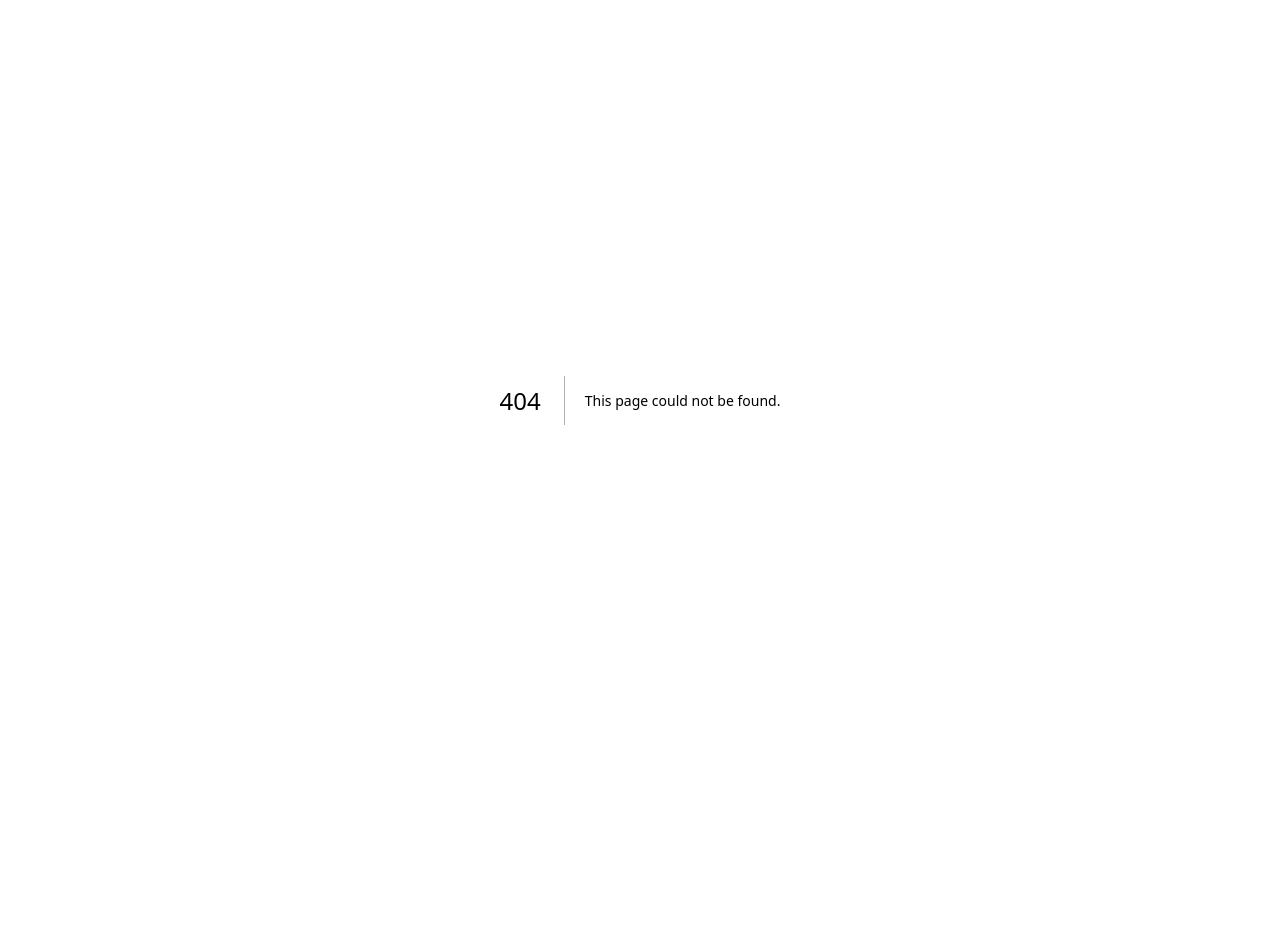
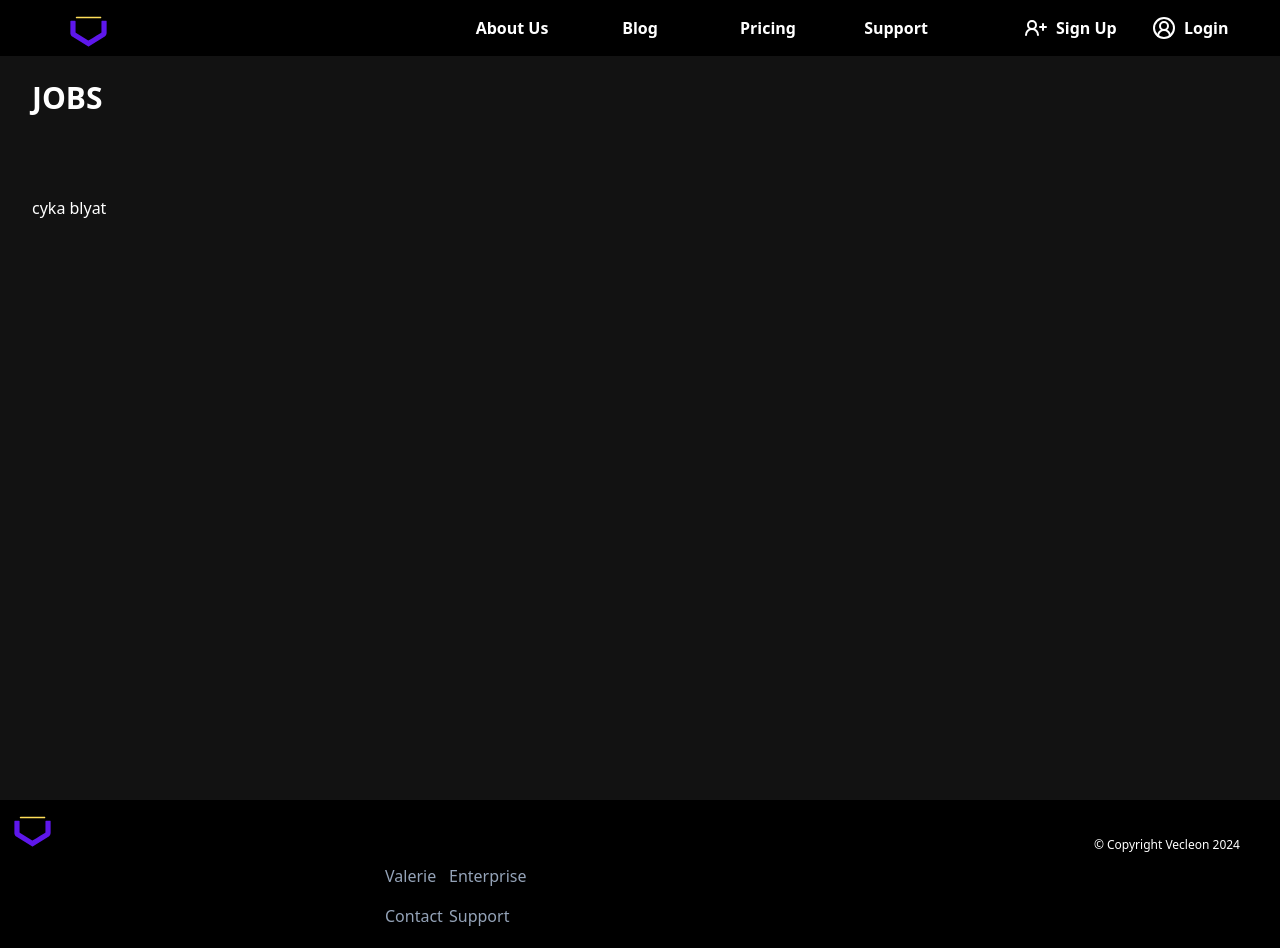
Before and after one commit to 0xChadeus/vecleon-chatbot-frontend, a Next.js app: page /careers in a window 1280 px wide. Before the commit this address had no page. Shown: the top 948 px of the page. Before the commit the page ends 800 px from the top, so only its background shows below. Built offline with nearby package versions, Linux system fonts and the light colour scheme.

Commit message:
finish landing page, create page scaffolds for landing page links

```diff
--- /dev/null
+++ b/src/app/blog/page.tsx
@@ -0,0 +1,46 @@
+'use client'
+import Image from 'next/image'
+import { LandingNavbar } from '@/components/landing-navbar'
+import React, {useEffect, useRef} from 'react';
+import {useScroll, motion, useTransform} from 'framer-motion';
+import { Button } from '@/components/ui/button';
+import VecleonLogo from '@/components/logo';
+import Footer from '@/components/footer';
+
+
+
+//home (landing) page
+export default function Blog() {
+
+  const container = useRef(null);
+  const {scrollYProgress} = useScroll({
+    target: container,
+    offset: ['start start', 'end start'],
+  });
+
+  const titleScroll = useTransform(scrollYProgress, [0, 1], [0, 700]);
+  const bgScroll = useTransform(scrollYProgress, [0, 1], [-100, -200]);
+  const infoScroll = useTransform(scrollYProgress, [0, 1], [0, -400]);
+  const rd = Math.floor(Math.random() * -75) - 25;
+
+  return (
+    <>
+      <LandingNavbar/>
+
+      <div className="bg-grey h-1/2 h-screen">
+      <div id="features" className="text-left">
+      <div className="container flex flex-col">
+        <div className=" col-md-10 col-md-offset-1 section-title">
+          <h2 className="relative flex left-0 text-3xl font-sans top-24 md:top-20 font-extrabold">BLOG</h2>
+          <h3 className="relative flex left-0 text-2xl font-sans font-bold top-28 sm:top-40"></h3>
+          <h4 className="relative flex left-0 text-md font-sans top-28 sm:top-40"> cyka blyat</h4>
+        </div>
+      </div>
+      </div>
+      </div>
+
+      <Footer/>
+
+    </>
+  )
+}
--- /dev/null
+++ b/src/app/careers/page.tsx
@@ -0,0 +1,46 @@
+'use client'
+import Image from 'next/image'
+import { LandingNavbar } from '@/components/landing-navbar'
+import React, {useEffect, useRef} from 'react';
+import {useScroll, motion, useTransform} from 'framer-motion';
+import { Button } from '@/components/ui/button';
+import VecleonLogo from '@/components/logo';
+import Footer from '@/components/footer';
+
+
+
+//home (landing) page
+export default function Careers() {
+
+  const container = useRef(null);
+  const {scrollYProgress} = useScroll({
+    target: container,
+    offset: ['start start', 'end start'],
+  });
+
+  const titleScroll = useTransform(scrollYProgress, [0, 1], [0, 700]);
+  const bgScroll = useTransform(scrollYProgress, [0, 1], [-100, -200]);
+  const infoScroll = useTransform(scrollYProgress, [0, 1], [0, -400]);
+  const rd = Math.floor(Math.random() * -75) - 25;
+
+  return (
+    <>
+      <LandingNavbar/>
+
+      <div className="bg-grey h-1/2 h-screen">
+      <div id="features" className="text-left">
+      <div className="container flex flex-col">
+        <div className=" col-md-10 col-md-offset-1 section-title top-34">
+          <h2 className="relative flex left-0 text-3xl font-sans top-28 md:top-20 font-extrabold">JOBS</h2>
+          <h3 className="relative flex left-0 text-2xl font-sans font-bold top-28 sm:top-40"></h3>
+          <h4 className="relative flex left-0 text-md font-sans top-28 sm:top-40"> cyka blyat</h4>
+        </div>
+      </div>
+      </div>
+      </div>
+
+      <Footer/>
+
+    </>
+  )
+}
--- /dev/null
+++ b/src/app/info/page.tsx
@@ -0,0 +1,46 @@
+'use client'
+import Image from 'next/image'
+import { LandingNavbar } from '@/components/landing-navbar'
+import React, {useEffect, useRef} from 'react';
+import {useScroll, motion, useTransform} from 'framer-motion';
+import { Button } from '@/components/ui/button';
+import VecleonLogo from '@/components/logo';
+import Footer from '@/components/footer';
+
+
+
+//home (landing) page
+export default function Info() {
+
+  const container = useRef(null);
+  const {scrollYProgress} = useScroll({
+    target: container,
+    offset: ['start start', 'end start'],
+  });
+
+  const titleScroll = useTransform(scrollYProgress, [0, 1], [0, 700]);
+  const bgScroll = useTransform(scrollYProgress, [0, 1], [-100, -200]);
+  const infoScroll = useTransform(scrollYProgress, [0, 1], [0, -400]);
+  const rd = Math.floor(Math.random() * -75) - 25;
+
+  return (
+    <>
+      <LandingNavbar/>
+
+      <div className="bg-grey h-1/2 h-screen">
+      <div id="features" className="text-left">
+      <div className="container flex flex-col">
+        <div className=" col-md-10 col-md-offset-1 section-title top-34">
+          <h2 className="relative flex left-0 text-3xl font-sans top-28 md:top-20 font-extrabold">VECLEON</h2>
+          <h3 className="relative flex left-0 text-2xl font-sans font-bold top-28 sm:top-40"></h3>
+          <h4 className="relative flex left-0 text-md font-sans top-28 sm:top-40"> cyka blyat</h4>
+        </div>
+      </div>
+      </div>
+      </div>
+
+      <Footer/>
+
+    </>
+  )
+}
--- a/src/app/page.tsx
+++ b/src/app/page.tsx
@@ -5,6 +5,7 @@ import React, {useEffect, useRef} from 'react';
 import {useScroll, motion, useTransform} from 'framer-motion';
 import { Button } from '@/components/ui/button';
 import VecleonLogo from '@/components/logo';
+import Footer from '@/components/footer';
 
 
 
@@ -48,34 +49,7 @@ export default function Home() {
       </div>
       </motion.div>
 
-      <footer className="bg-black h-52 text-left w-full">
-        <div className="relative flex top-3 left-6">
-          <span className="svgIcon t-popup-svg">
-            <a href='https://vecleon.com' className='flex'>
-              <VecleonLogo/>
-            </a>
-          </span>
-        </div>
-        <div className="relative flex top-0 left-1/3 text-slate-400">
-          <a>Valerie </a>
-          <a className="relative flex left-36"> Enterprise</a>
-          {/* <a className="relative flex left-72"> 1</a> */}
-        </div>
-        <a className="relative flex top-4 left-1/3 text-slate-400">
-          <a href={"https://vecleon.com/info"}>Company </a>
-          {/* <a className="absolute flex left-48"> uanifus</a>
-          <a className="absolute flex left-96"> uanifus</a> */}
-        </a>
-        <a className="relative flex top-8 left-1/3 text-slate-400">
-          <a>Contact </a>
-          {/* <a className="absolute flex left-34"> uanifus</a>
-          <a className="relative flex left-72"> uanifus</a> */}
-        </a>
-
-        <div className='absolute flex px-2 py-1 text-xs right-8'>
-        ©   Copyright Vecleon 2024
-        </div>
-      </footer>
+      <Footer/>
 
     </>
   )
--- /dev/null
+++ b/src/app/partners/page.tsx
@@ -0,0 +1,46 @@
+'use client'
+import Image from 'next/image'
+import { LandingNavbar } from '@/components/landing-navbar'
+import React, {useEffect, useRef} from 'react';
+import {useScroll, motion, useTransform} from 'framer-motion';
+import { Button } from '@/components/ui/button';
+import VecleonLogo from '@/components/logo';
+import Footer from '@/components/footer';
+
+
+
+//home (landing) page
+export default function Careers() {
+
+  const container = useRef(null);
+  const {scrollYProgress} = useScroll({
+    target: container,
+    offset: ['start start', 'end start'],
+  });
+
+  const titleScroll = useTransform(scrollYProgress, [0, 1], [0, 700]);
+  const bgScroll = useTransform(scrollYProgress, [0, 1], [-100, -200]);
+  const infoScroll = useTransform(scrollYProgress, [0, 1], [0, -400]);
+  const rd = Math.floor(Math.random() * -75) - 25;
+
+  return (
+    <>
+      <LandingNavbar/>
+
+      <div className="bg-grey h-1/2 h-screen">
+      <div id="features" className="text-left">
+      <div className="container flex flex-col">
+        <div className=" col-md-10 col-md-offset-1 section-title top-34">
+          <h2 className="relative flex left-0 text-3xl font-sans top-28 md:top-20 font-extrabold">PARTNERS</h2>
+          <h3 className="relative flex left-0 text-2xl font-sans font-bold top-28 sm:top-40"></h3>
+          <h4 className="relative flex left-0 text-md font-sans top-28 sm:top-40"> cyka blyat</h4>
+        </div>
+      </div>
+      </div>
+      </div>
+
+      <Footer/>
+
+    </>
+  )
+}
--- /dev/null
+++ b/src/components/footer.tsx
@@ -0,0 +1,34 @@
+'use client'
+import React from 'react';
+import VecleonLogo from '@/components/logo';
+
+
+
+//home (landing) page
+export default function Footer() {
+
+  return (
+      <div id="footer" className='bg-black h-52'>
+        <div className="relative flex top-">
+          <div>
+            <a href='https://vecleon.com' className='flex'>
+              <VecleonLogo/>
+            </a>
+          </div>
+        <div className="relative flex flex-col top-16 left-12 sm:left-1/4 text-slate-400">
+          <a className="absolute flex top-0" href='https://vecleon.com/auth/register'>Valerie</a>
+          <a className="absolute flex top-10" href='https://vecleon.com/support'>Contact</a>
+          <a className="absolute flex top-20" href='https://vecleon.com/careers'>Careers</a>
+        </div>
+        <div className="relative flex flex-col top-16 left-48 sm:left-1/3 sm:left-96 text-slate-400">
+          <a className="absolute flex top-0" href='https://vecleon.com/partners'>Enterprise</a>
+          <a className="absolute flex top-10" href='https://vecleon.com/support'>Support</a>
+          <a className="absolute flex top-20" href='https://vecleon.com/blog'>Blog</a>
+        </div>
+        <div className='absolute flex bottom-2 px-2 py-1 text-xs right-8'>
+          &copy; Copyright Vecleon 2024
+        </div>
+      </div>
+      </div>
+  )
+}
--- a/src/components/landing-navbar.tsx
+++ b/src/components/landing-navbar.tsx
@@ -22,25 +22,25 @@ export const LandingNavbar = () => {
             <ul className="absolute flex flex-wrap right-1/4 top-2 hidden md:inline-flex">
                 <li className="flex-1 w-32">
                     <a className="text-center block py-2 text-white font-semibold
-                    hover:underline" href="info">About Us</a>
+                    hover:underline" href="https://vecleon.com/info">About Us</a>
                 </li>
                 <li className="flex-1 w-32">
                     <a className="text-center block text-white font-semibold
-                    hover:underline py-2" href="blog">Blog</a>
+                    hover:underline py-2" href="https://vecleon.com/blog">Blog</a>
                 </li>
                 <li className="flex-1 w-32">
                     <a className="block text-center py-2 text-white font-semibold
-                    hover:underline" href="subscriptions">Pricing</a>
+                    hover:underline" href="https://vecleon.com/subscriptions">Pricing</a>
                 </li>
                 <li className="flex-1 w-32">
                     <a className="block text-center py-2 text-white font-semibold
-                    hover:underline" href="support">Support</a>
+                    hover:underline" href="https://vecleon.com/support">Support</a>
                 </li>
             </ul>
             <ul className="absolute flex top-1 py-1 right-0">
                 <li className="flex w-32">
                     <a className="flex block py-2 space-x-2 text-white font-semibold text-center
-                    hover:underline" href="auth/register">
+                    hover:underline" href="https://vecleon.com/auth/register">
                         <UserPlus2/>
                         <div>
                             Sign Up
@@ -49,7 +49,7 @@ export const LandingNavbar = () => {
                 </li>
                 <li className="flex w-32">
                     <a className="flex block py-2 space-x-2 text-white font-semibold text-center
-                    hover:underline" href="auth/login">
+                    hover:underline" href="https://vecleon.com/auth/login">
                         <UserCircle2/>
                         <div>
                             Login
```
